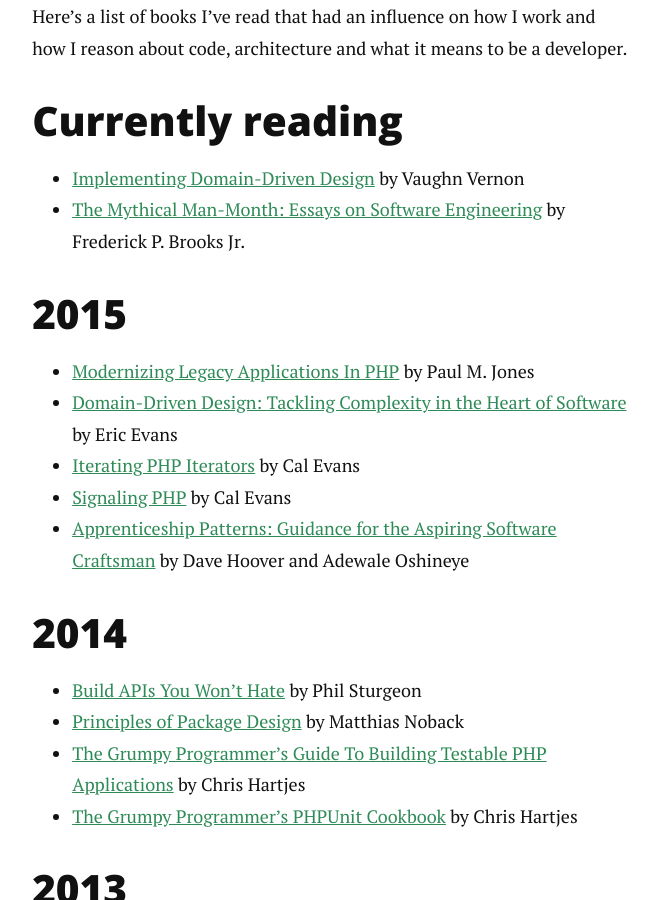
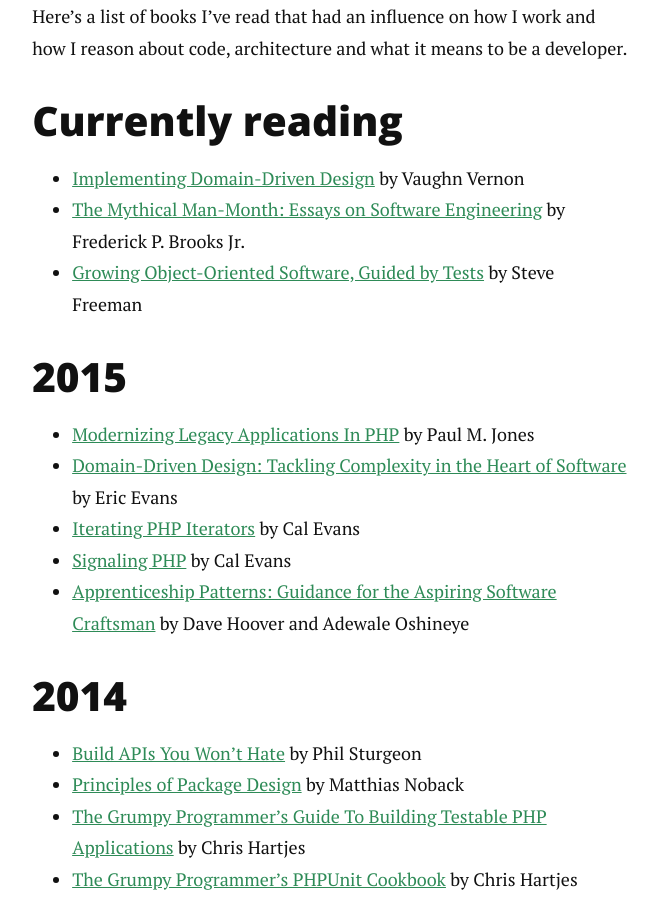
Before and after one commit to marcaube/marcaube.github.io, a Jekyll site: the page built from books.md, in a window 1280 px wide and 900 px high, scrolled down 301 px. Shown: the whole window, without its empty margins (310-968 px from the left). Built offline with Jekyll 4.4.1, drawn with Linux system fonts in a browser that asks for light colours; nearby versions of some CDN libraries; Markdown is read by kramdown in place of the engine named in the settings; comment, search, counter and statistics services are not loaded.

Commit message:
Add Growing Object-Oriented Software to the currently reading list

```diff
--- a/books.md
+++ b/books.md
@@ -9,6 +9,7 @@
 
 - [Implementing Domain-Driven Design](http://www.amazon.com/gp/product/0321834577/ref=as_li_qf_sp_asin_il_tl?ie=UTF8&camp=1789&creative=9325&creativeASIN=0321834577&linkCode=as2&tag=marcaube-20&linkId=MPKTTHW5Q4KNGDSJ) by Vaughn Vernon
 - [The Mythical Man-Month: Essays on Software Engineering](http://www.amazon.com/gp/product/0201835959/ref=as_li_qf_sp_asin_il_tl?ie=UTF8&camp=1789&creative=9325&creativeASIN=0201835959&linkCode=as2&tag=marcaube-20&linkId=63QUKOCV5YPSMILW) by Frederick P. Brooks Jr.
+- [Growing Object-Oriented Software, Guided by Tests](http://www.amazon.com/gp/product/0321503627/ref=as_li_qf_sp_asin_il_tl?ie=UTF8&camp=1789&creative=9325&creativeASIN=0321503627&linkCode=as2&tag=marcaube-20&linkId=SRVB7LWU7XG22KFK) by Steve Freeman
 
 ## 2015
 
```
